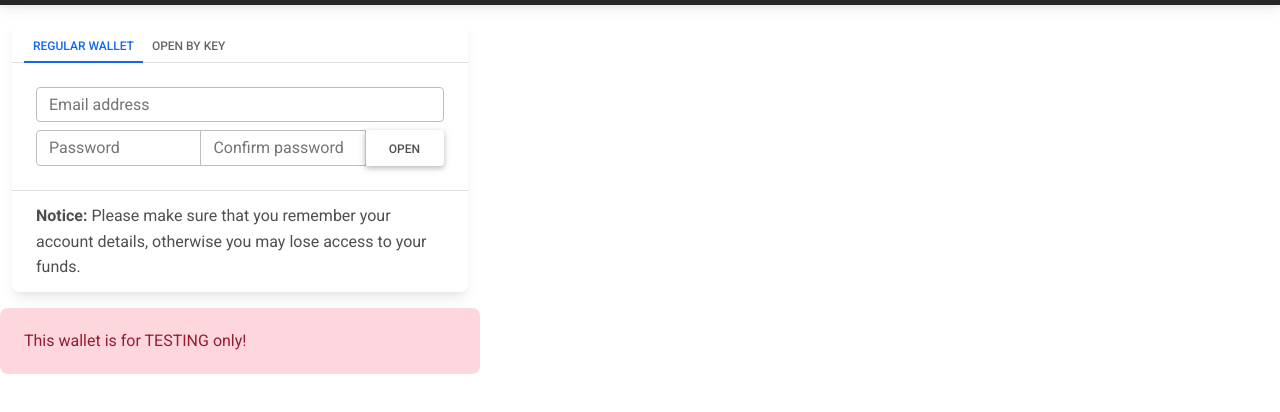
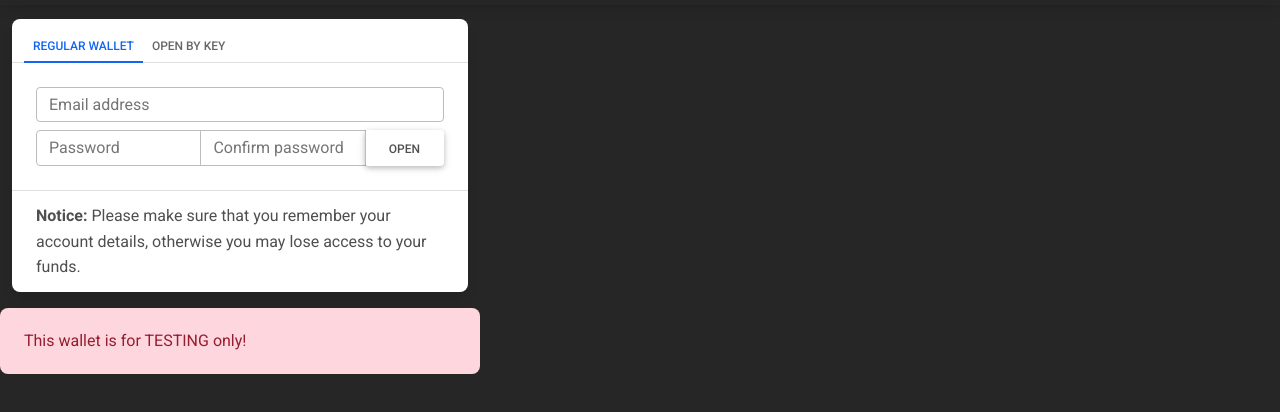
Before and after one commit to AvianNetwork/avian-extension, a browser extension: page wallet/index.html in a window 1280 px wide. Shown: the part 56-468 px from the top of the page. Drawn offline with Linux system fonts and the light colour scheme; no server answers.

Commit message:
Add dark backgrond

```diff
--- a/wallet/css/style.css
+++ b/wallet/css/style.css
@@ -8,6 +8,7 @@ body {
 }
 
 body {
+    background-color: rgba(38,38,38);
     padding-top: 75px;
     padding-bottom: 56px;
     position: relative;
```
